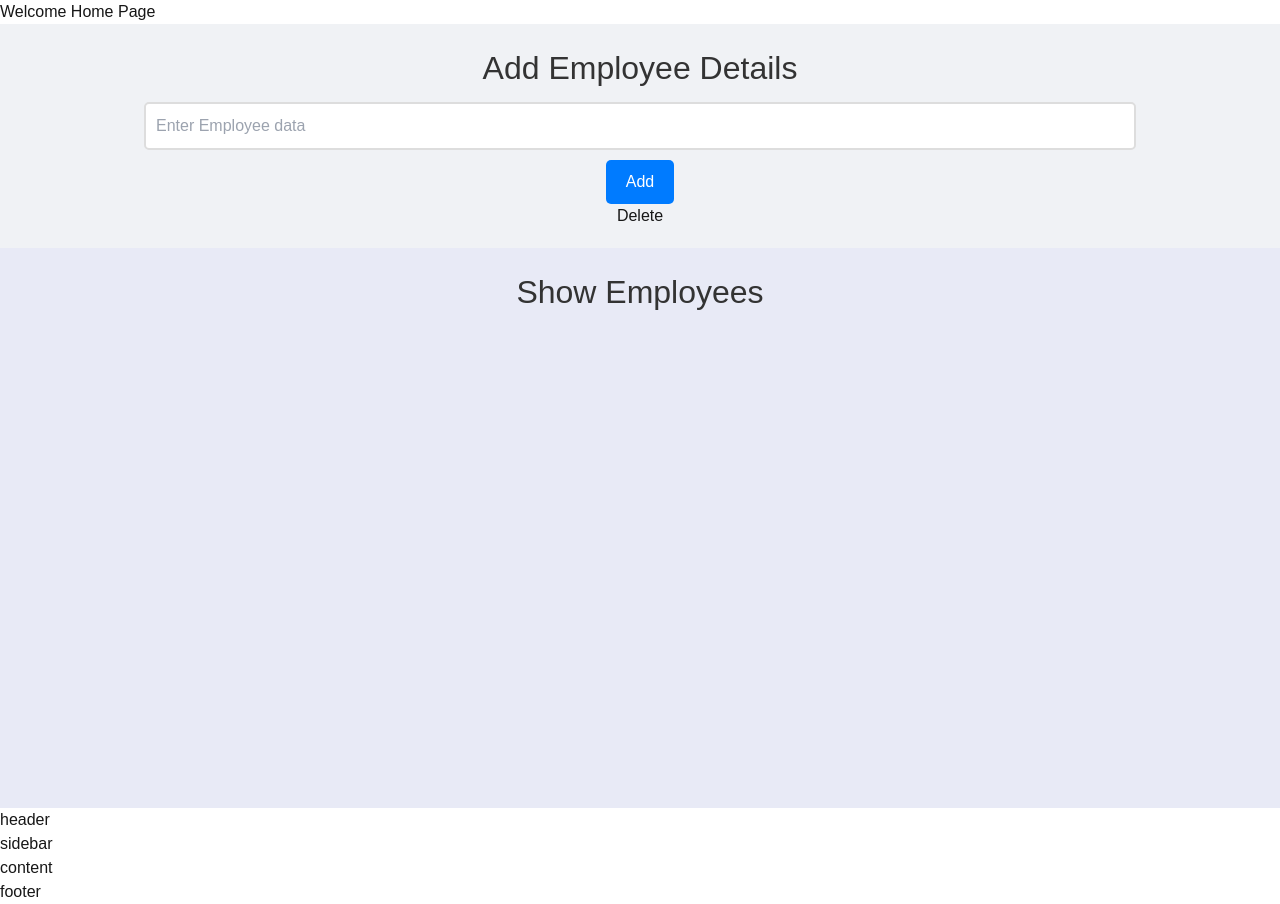
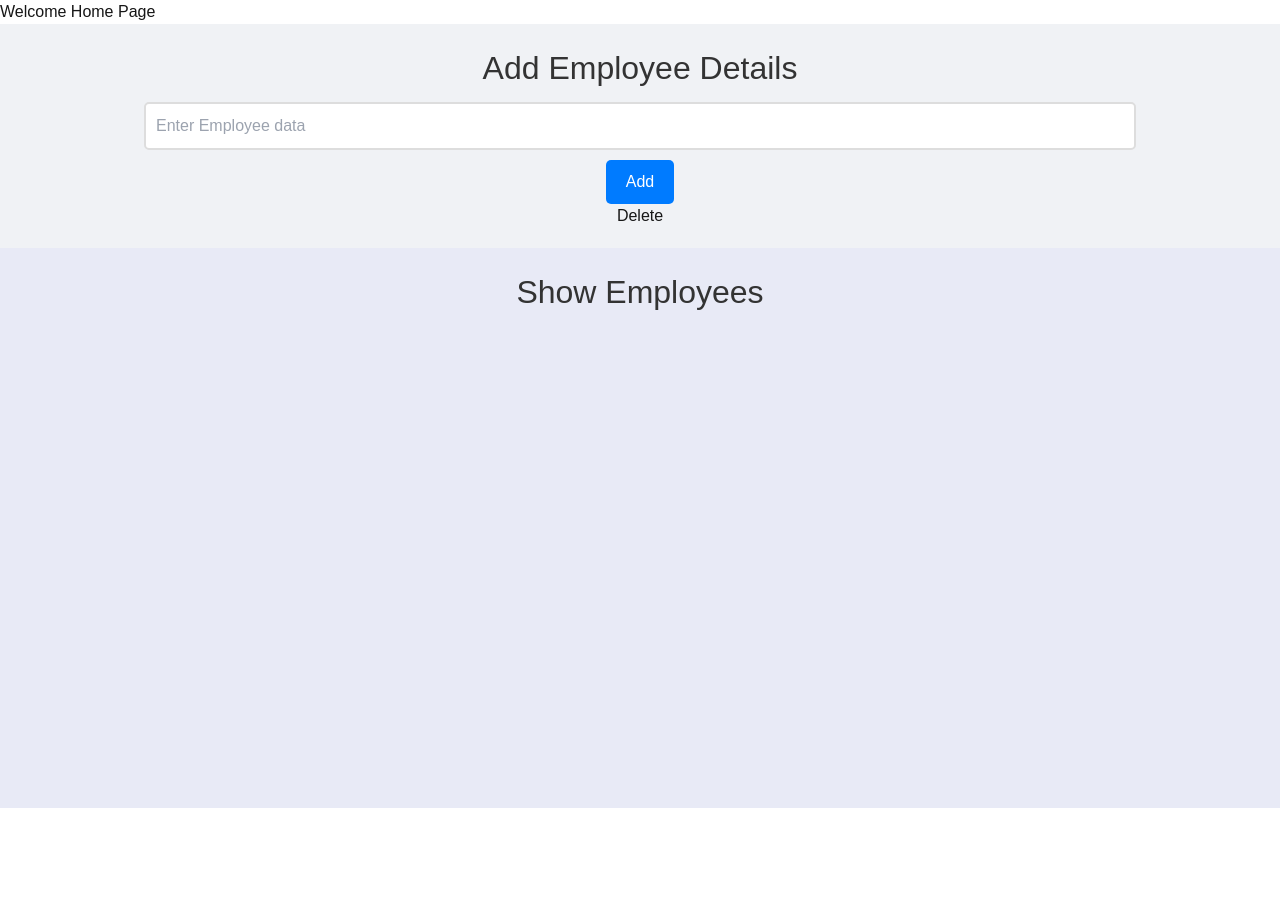
Before and after one commit to VelvizhiMani/drugcart-web, a Next.js app: page / in a window 1280 px wide. After the commit the page ends 808 px from the top, so only its background shows below. Built offline with nearby package versions, Linux system fonts and the light colour scheme.

Commit message:
main page.js

```diff
--- a/src/app/page.js
+++ b/src/app/page.js
@@ -7,10 +7,6 @@ export default function Home() {
      <h1>Welcome Home Page</h1>
      <AddEmployees/>
      <ShowEmployees/>
-     <header>header</header>
-      <aside>sidebar</aside>
-      <main>content</main>
-      <footer>footer</footer>
     </>
   );
 }
```
